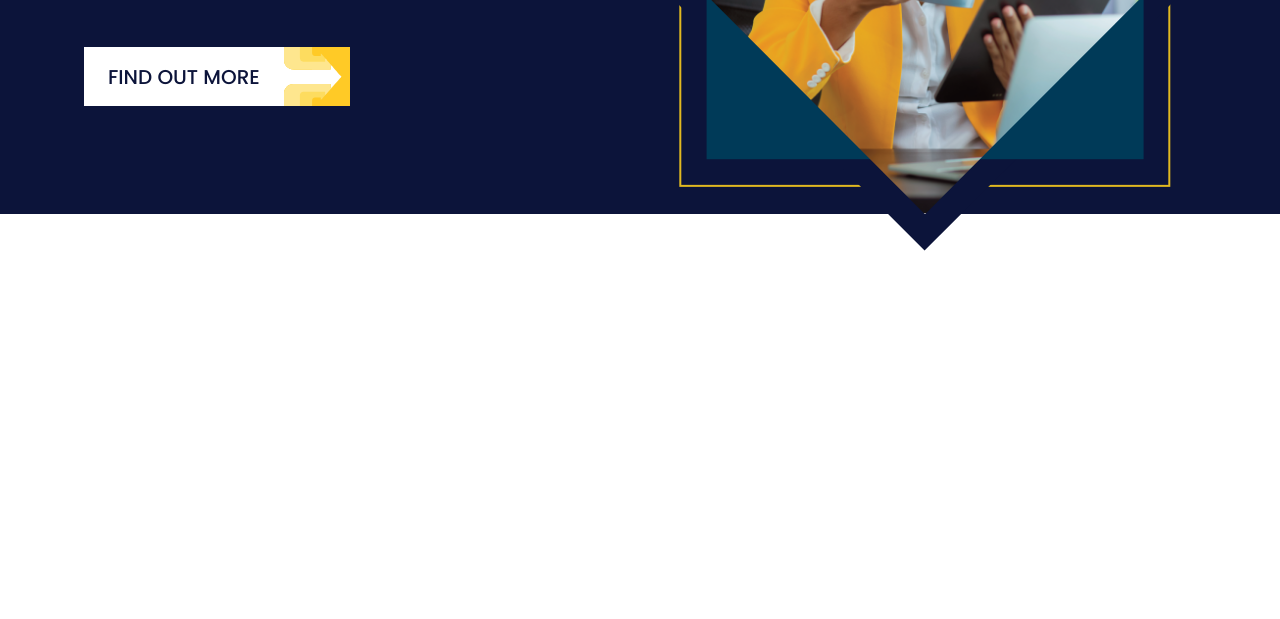
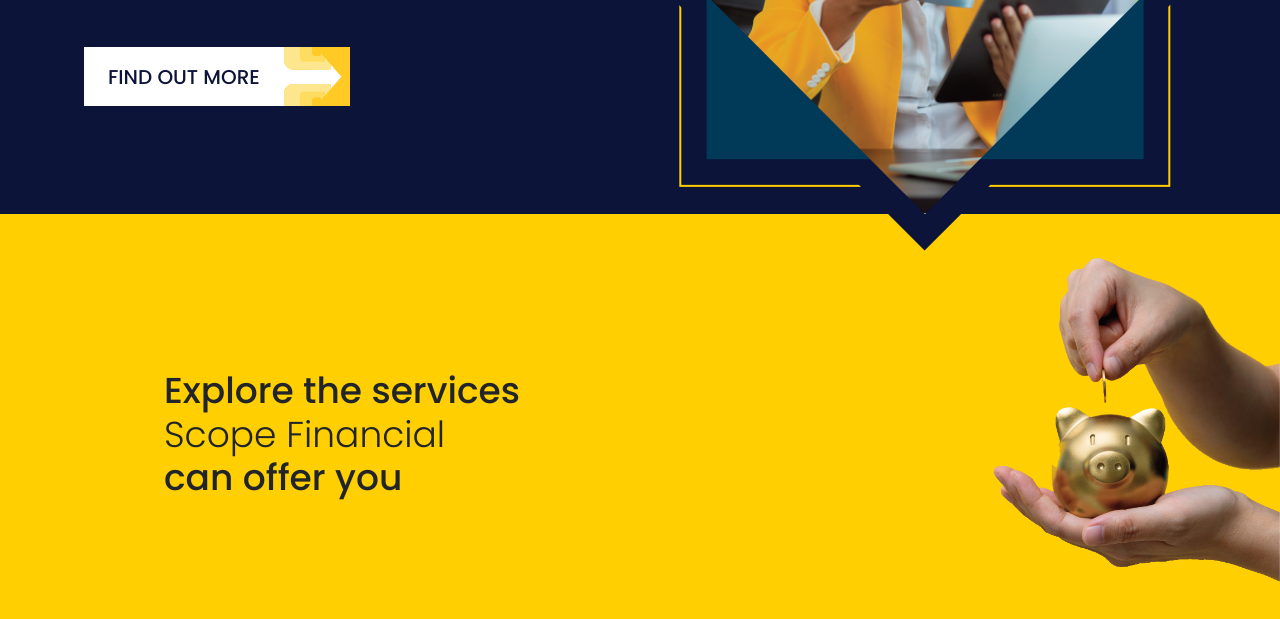
Before and after one commit to samlmcewan/scope, a plain HTML site: page index.html in a window 1280 px wide. Shown: the part 429-1048 px from the top of the page. Before the commit the page ends 800 px from the top, so only its background shows below. Drawn offline with Linux system fonts and the light colour scheme.

Commit message:
services

```diff
--- a/css/_2.variables.css
+++ b/css/_2.variables.css
@@ -2,7 +2,8 @@
 
 :root {
     --navy: #0C143A;
-    --yellow: #E1B921;
+    /* --yellow: #E1B921; */
+    --yellow: #FFCF01;
     --yellowLight: #FFFBF0;
     --teal: #003A58;
 }
--- a/css/_3.default.css
+++ b/css/_3.default.css
@@ -8,6 +8,9 @@ body {
 }
 h1 {
     font-weight: 700;
+}
+h2 {
+    font-size: 2.53rem;
 }
 .btn-primary {
     background-color: #ffffff;
@@ -252,3 +255,38 @@ nav .breadcrumb a {
     left: 50%;
     transform: translate(-50%, -50%);
 }
+
+/*--------------------------------------------------------------
+# Services
+--------------------------------------------------------------*/
+.services h2 {
+font-weight: 500;
+font-size: 2.25rem;
+}
+.services h2 span {
+    display: block;
+    font-weight: 300;
+}
+.services .container-fluid {
+    background-color: var(--yellow);
+}
+
+.services .service-container {
+    position: relative;
+    width: 100%;
+}
+.services img {
+    height: 400px;
+}
+
+.services .service-text {
+    /* position: absolute;
+    top: 50%; */
+}
+.services .img-container {
+
+}
+
+.services .img-container img {
+
+}
--- a/index.html
+++ b/index.html
@@ -116,7 +116,28 @@
                 </div>
             </div>
         </section>
-        <!-- Hero Home  -->
+        <!-- End Hero Home  -->
+
+        <!-- Services  -->
+        <section class="services">
+            <div class="container-fluid pb-5 px-0">
+                <div class="container me-0 pe-0">
+                    <div class="row">
+                        <div class="col-lg-8 service-text d-flex align-items-center pt-5 px-4">
+                            <h2>Explore the services<span>Scope Financial</span>can offer you</h2>
+                        </div>
+                        <div class="col-lg-4 d-flex justify-content-end">
+                            <img src="/media/services.png"/>
+                        </div>
+                    </div>
+
+
+
+                </div>
+
+            </div>
+        </section>
+        <!-- End Services -->
         <script src='/scripts/bootstrap.bundle.min.js'></script>
         <script src='/scripts/burger-toggle.js'></script>
     </body>
```
Also changed, not shown: media/services.png (added).
